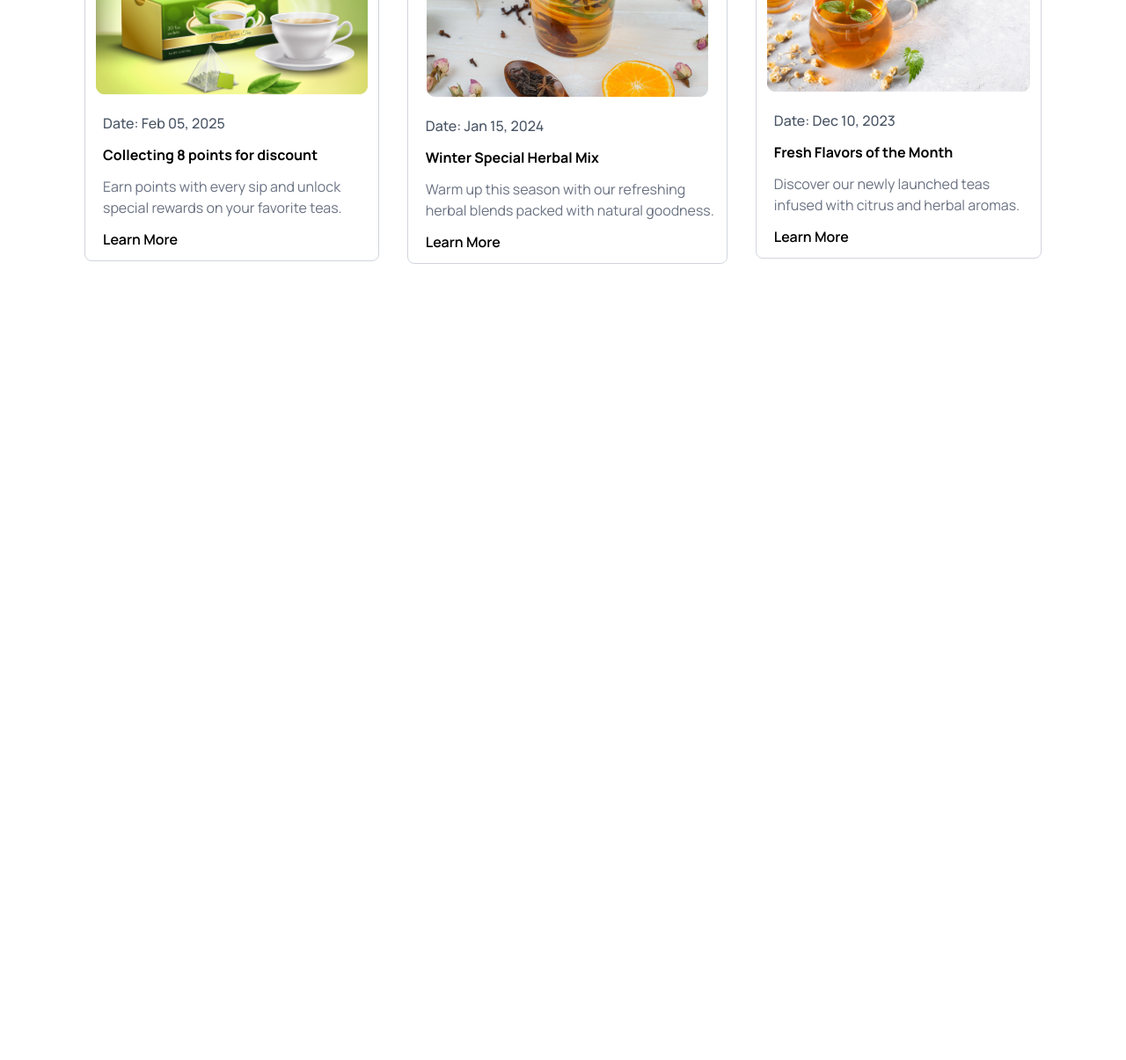
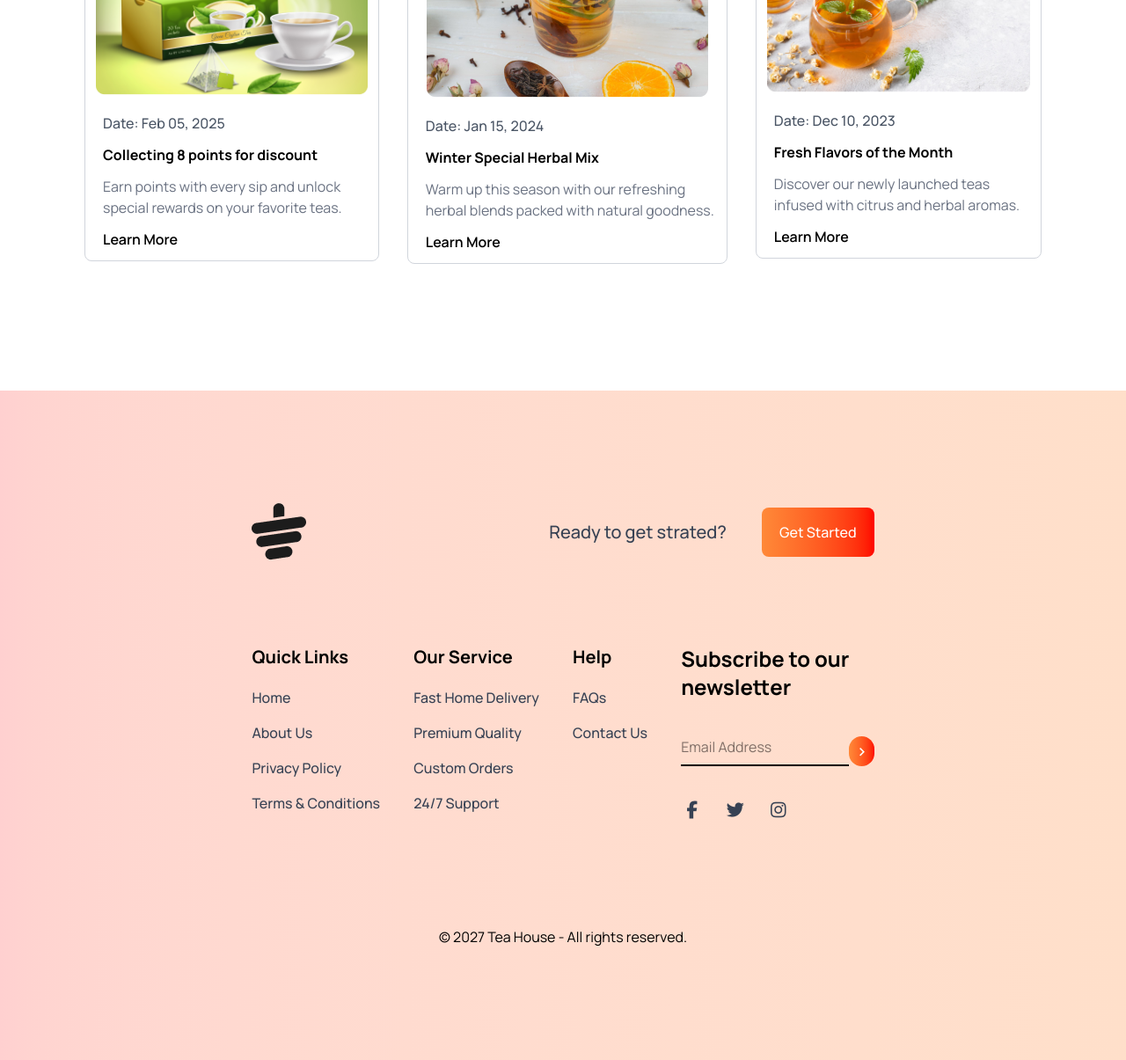
Before and after one commit to obaidullah-miazi-dev/Tea-house, a plain HTML site: page index.html in a window 1280 px wide. Shown: the part 3768-4973 px from the top of the page at 88% size. Before the commit the page ends 4068 px from the top, so only its background shows below. Drawn offline with nearby package versions, Linux system fonts and the light colour scheme.

Commit message:
footer section added

```diff
--- a/index.html
+++ b/index.html
@@ -266,7 +266,8 @@
                 <img class="mx-auto mb-5 " src="images/news-2.png" alt="">
                 <p class="ml-2 font-medium text-gray-600 mb-3">Date: Jan 15, 2024</p>
                 <h3 class="ml-2 font-bold mb-3">Winter Special Herbal Mix</h3>
-                <p class="ml-2 mb-3 text-gray-500">Warm up this season with our refreshing herbal blends packed with natural goodness.</p>
+                <p class="ml-2 mb-3 text-gray-500">Warm up this season with our refreshing herbal blends packed with
+                    natural goodness.</p>
                 <a class="ml-2 font-semibold" href="">Learn More</a>
             </div>
             <!-- blog 3  -->
@@ -274,12 +275,83 @@
                 <img class="mx-auto mb-5 " src="images/news-3.png" alt="">
                 <p class="ml-2 font-medium text-gray-600 mb-3">Date: Dec 10, 2023</p>
                 <h3 class="ml-2 font-bold mb-3">Fresh Flavors of the Month</h3>
-                <p class="ml-2 mb-3 text-gray-500">Discover our newly launched teas infused with citrus and herbal aromas.</p>
+                <p class="ml-2 mb-3 text-gray-500">Discover our newly launched teas infused with citrus and herbal
+                    aromas.</p>
                 <a class="ml-2 font-semibold" href="">Learn More</a>
             </div>
         </div>
     </section>
 
+    <!-- footer section  -->
+    <footer class="md:px-56 md:py-32 py-20 bg-gradient-to-r from-[#ff00002f] to-[#ff883844] md:mt-36 mt-28">
+
+        <section class="mx-auto w-[85%]">
+            <!-- footer part 1 -->
+            <div class="flex justify-between items-center">
+                <!-- logo -->
+                <img src="images/cup.png" alt="">
+                <div class="flex gap-10 items-center">
+                    <p class="text-xl font-medium text-gray-700 md:block hidden">Ready to get strated?</p>
+                    <button
+                        class="bg-gradient-to-r from-[#FF8938] to-[#FF0000] px-4 py-2 md:px-5 md:py-4 rounded-lg text-white text-center font-medium ">
+                        Get Started
+                    </button>
+
+                </div>
+            </div>
+
+            <!-- footer part 2 -->
+            <div class="flex md:flex-row flex-col justify-between  mt-24">
+                <!-- quick links -->
+                <div class="mb-5 md:mb-0">
+                    <p class="text-xl font-bold mb-5 text-center md:text-left">Quick Links</p>
+                    <p class="text-gray-700 font-medium mb-4 text-center md:text-left">Home</p>
+                    <p class="text-gray-700 font-medium mb-4 text-center md:text-left">About Us</p>
+                    <p class="text-gray-700 font-medium mb-4 text-center md:text-left">Privacy Policy</p>
+                    <p class="text-gray-700 font-medium mb-4 text-center md:text-left">Terms & Conditions</p>
+                </div>
+
+                <!-- Our Service -->
+                <div class="mb-5 md:mb-0">
+                    <p class="text-xl font-bold mb-5 text-center md:text-left">Our Service</p>
+                    <p class="text-gray-700 font-medium mb-4 text-center md:text-left">Fast Home Delivery</p>
+                    <p class="text-gray-700 font-medium mb-4 text-center md:text-left">Premium Quality</p>
+                    <p class="text-gray-700 font-medium mb-4 text-center md:text-left">Custom Orders</p>
+                    <p class="text-gray-700 font-medium mb-4 text-center md:text-left">24/7 Support</p>
+                </div>
+
+                <!-- help  -->
+                <div class="mb-5 md:mb-0">
+                    <p class="text-xl font-bold mb-5 text-center md:text-left">Help</p>
+                    <p class="text-gray-700 font-medium mb-4 text-center md:text-left">FAQs</p>
+                    <p class="text-gray-700 font-medium mb-4 text-center md:text-left">Contact Us</p>
+                </div>
+
+                <!-- inputs and icons -->
+                <div>
+                    <p class="text-2xl font-bold mb-10  text-center md:text-left">Subscribe to our <br> newsletter</p>
+                    <div class="flex justify-center md:flex-row md:justify-start">
+                        <input type="email" name="" id="" placeholder="Email Address"
+                            class="border-b-2 pb-2 outline-none">
+                        <button
+                            class="bg-gradient-to-r from-[#FF8938] to-[#FF0000] px-2 py-0 rounded-full text-white text-center font-medium text-xl">
+                            >
+                        </button>
+                    </div>
+                    <!-- social icons  -->
+                    <div class="mt-10 flex flex-row gap-6 justify-center md:justify-start">
+                        <i class="fa-brands fa-facebook-f text-xl text-gray-700"></i>
+                        <i class="fa-brands fa-twitter text-xl text-gray-700"></i>
+                        <i class="fa-brands fa-instagram text-xl text-gray-700"></i>
+                    </div>
+                </div>
+            </div>
+
+            <p class="text-center mt-28">© 2027 Tea House - All rights reserved.</p>
+
+        </section>
+    </footer>
+
 
 </body>
 
```
